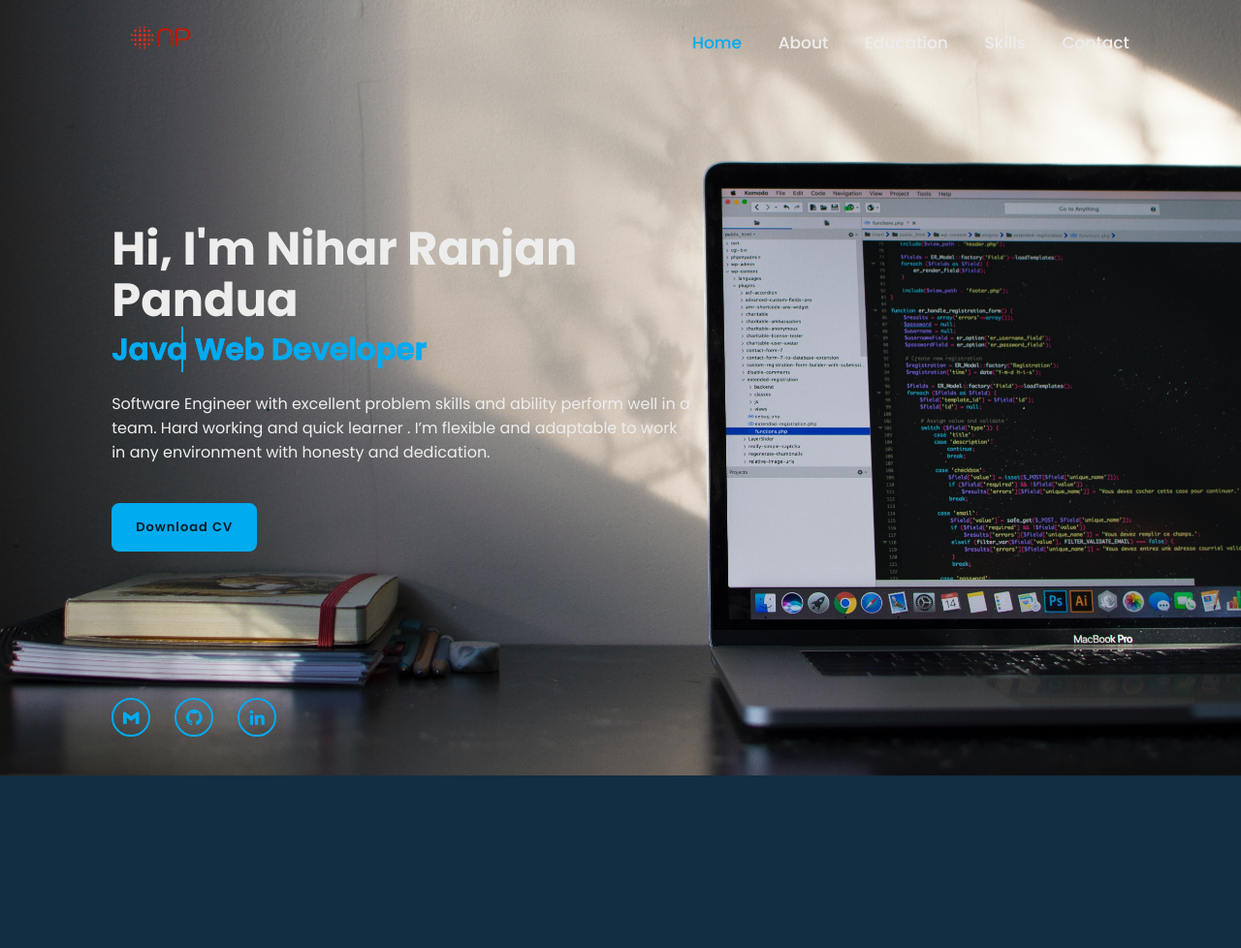
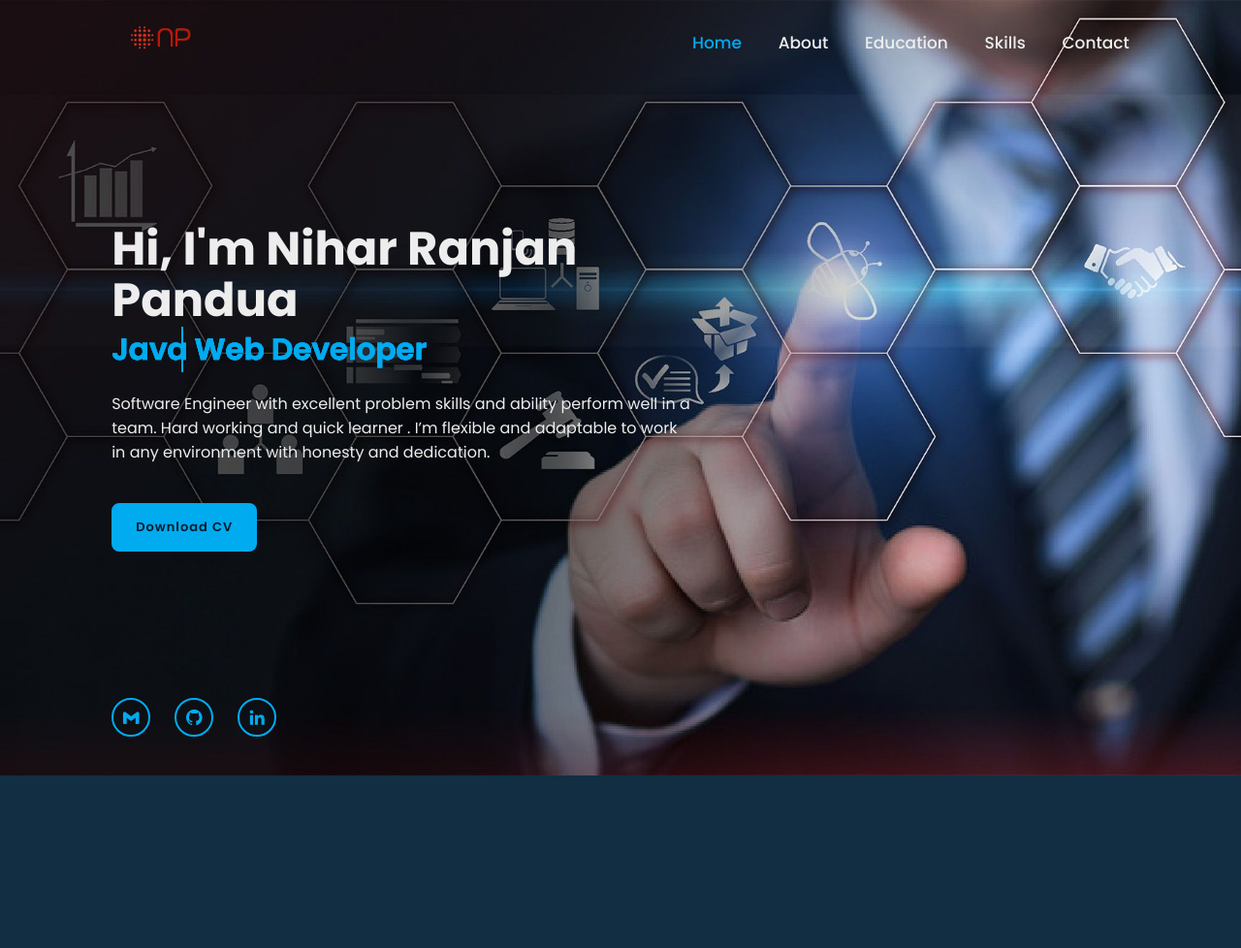
Before and after one commit to 1-NiharRanjan/portfolio.github.io, a PHP site: page / in a window 1280 px wide. Shown: the top 978 px of the page at 97% size. Run offline with PHP 8.4, Linux system fonts and the light colour scheme.

Commit message:
Update style.css
bg

```diff
--- a/css/style.css
+++ b/css/style.css
@@ -91,7 +91,7 @@ section{
     display: flex;
     align-items: center;
     padding: 0 9%;
-    background: url('/images/emile-perron-xrVDYZRGdw4-unsplash.jpg') no-repeat;
+    background: url('./images/5652006.jpg') no-repeat;
     background-size: cover;
     background-position: center;
 }
```
